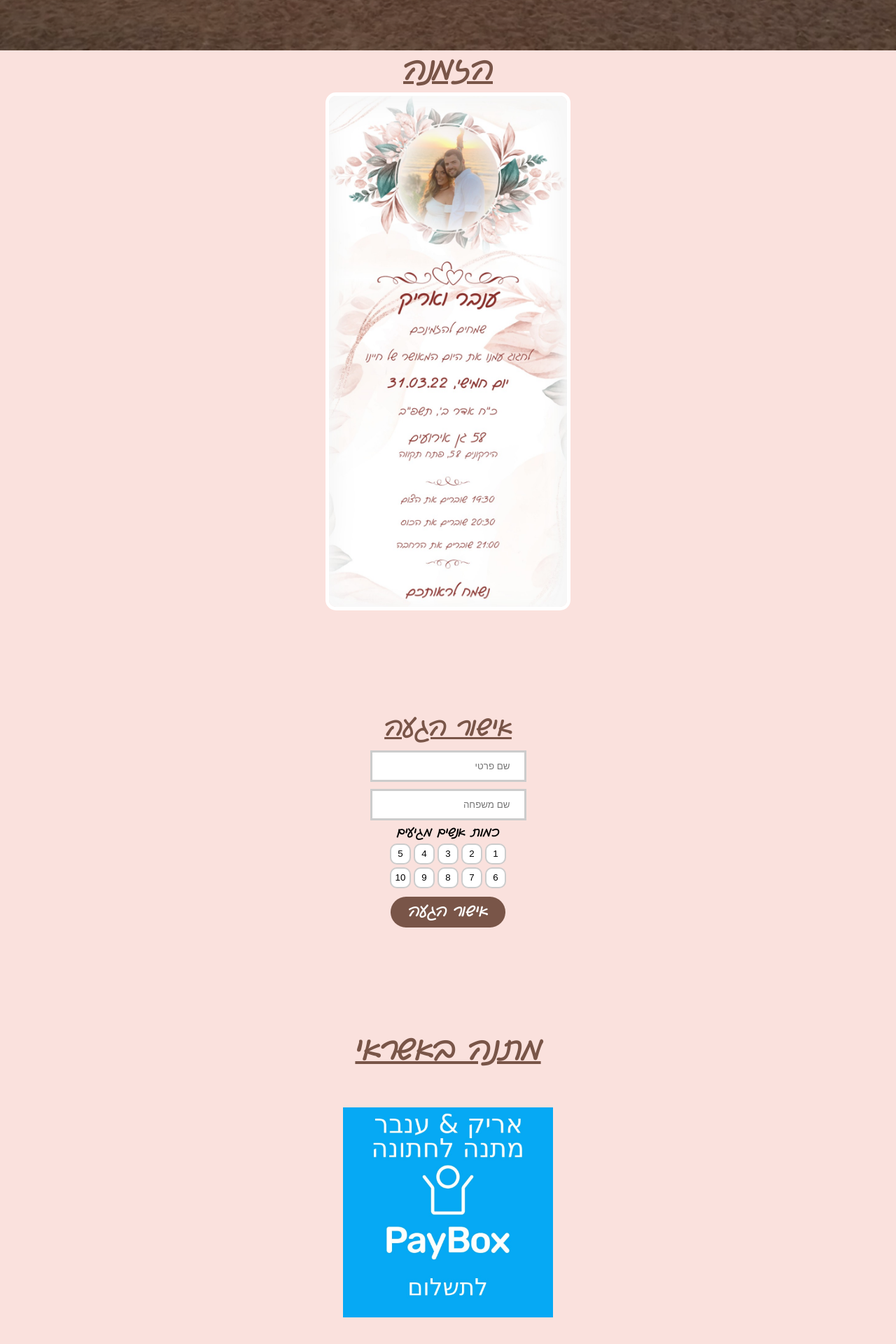
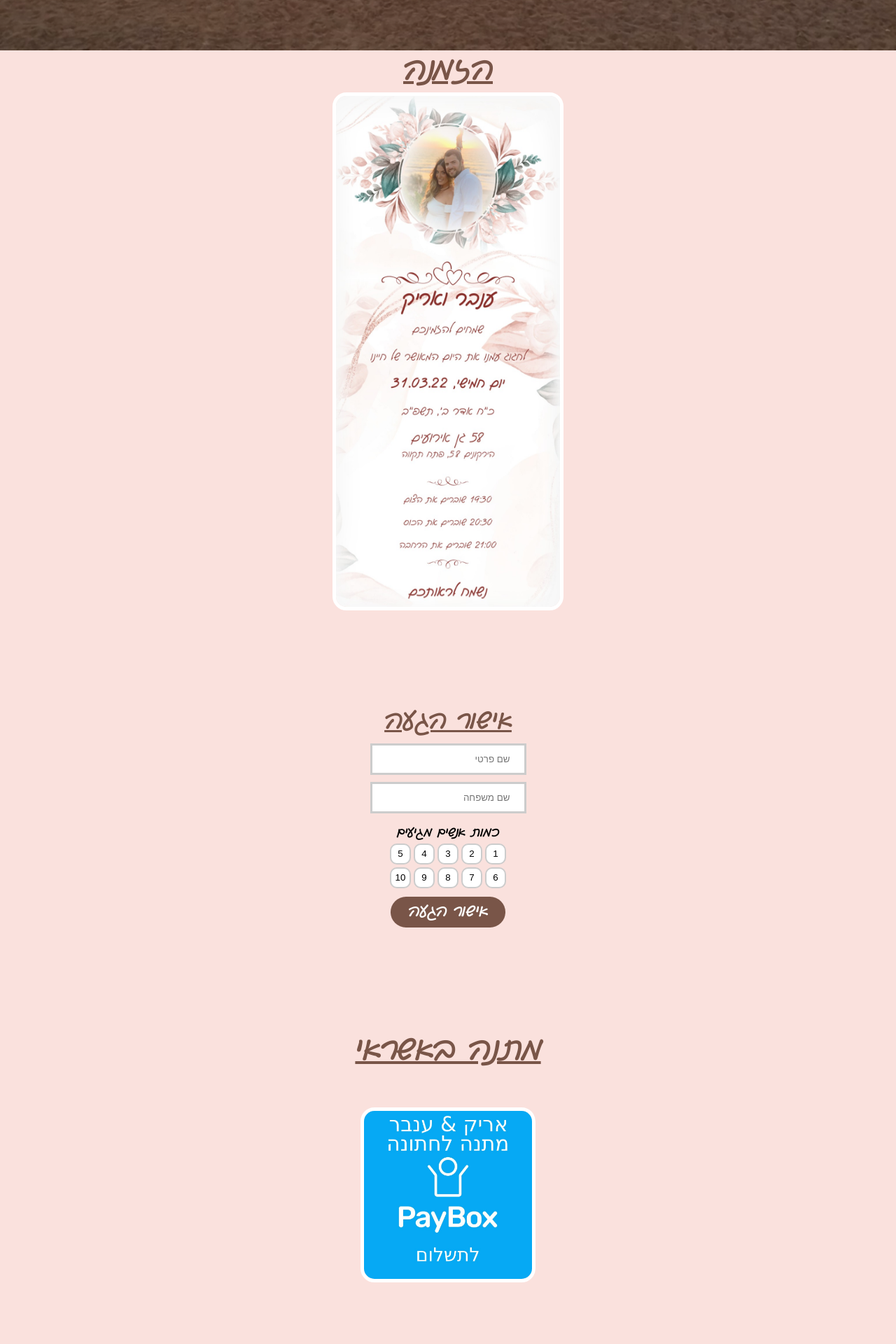
Before and after one commit to arikz-tech/RSVP, a React (Create React App) app: page / in a window 1280 px wide. Shown: the part 728-2648 px from the top of the page at 70% size. Built offline with nearby package versions, Linux system fonts and the light colour scheme; a web font is replaced by a local one.

Commit message:
last commit

```diff
--- a/src/componenets/GiftSection/GiftSectionElements.js
+++ b/src/componenets/GiftSection/GiftSectionElements.js
@@ -41,6 +41,8 @@ export const Link = styled.a`
   margin-top: 50px;
 `;
 export const Image = styled.img`
-  width: 300px;
-  height: 300px;
+  border: 5px solid #fff;
+  border-radius: 20px;
+  width: 250px;
+  height: 250px;
 `;
--- a/src/componenets/Invitation/InvitationElements.js
+++ b/src/componenets/Invitation/InvitationElements.js
@@ -40,7 +40,7 @@ export const H1 = styled.h1`
 
 export const Image = styled.img`
   border: 5px solid #fff;
-  border-radius: 15px;
-  width: 350px;
+  border-radius: 20px;
+  width: 330px;
   height: 800px;
 `;
--- a/src/componenets/MapSection/MapElements.js
+++ b/src/componenets/MapSection/MapElements.js
@@ -24,6 +24,7 @@ export const MapSectionContainer = styled.div`
 
 export const H1 = styled.h1`
   color: ${colors.primary};
+  font-size: 40px;
   text-decoration: underline;
   font-family: hebfont;
   direction: rtl;
@@ -39,6 +40,7 @@ export const H1 = styled.h1`
 export const H2 = styled.h2`
   color: ${colors.primary};
   margin-top: 10px;
+  text-decoration: underline;
   direction: rtl;
   font-family: hebfont;
   font-weight: bold;
--- a/src/componenets/MapSection/index.js
+++ b/src/componenets/MapSection/index.js
@@ -6,13 +6,13 @@ const MapSection = () => {
   return (
     <MapSectionContainer id="map">
       <H1>ניווט לאולם</H1>
+      <a href="https://waze.com/ul?ll=32.11315664%2C34.90421891&navigate=yes">
+        <img src={wazeImage} width={100} height={100} alt="waze navigation" />
+      </a>
       <H2>הסעות:</H2>
       <H3>קרית גת - רחבת השוק בשעה 18:45</H3>
       <H3>כרמיאל - רחבת העירייה בשעה 18:30</H3>
-      <a href="https://waze.com/ul?ll=32.11315664%2C34.90421891&navigate=yes">
-        <img src={wazeImage} width={100} height={100} alt="waze navigation" />
-      </a>
-      <H3>מפה:</H3>
+      <H2>מפה:</H2>
       <iframe
         title="58"
         width="90%"
--- a/src/componenets/RsvpSection/RsvpElements.js
+++ b/src/componenets/RsvpSection/RsvpElements.js
@@ -70,6 +70,7 @@ export const ButtonsContainer = styled.div`
 
 export const LabelContainer = styled.div`
   display: block;
+  margin-top: 10px;
   align-items: center;
   justify-content: center;
 `;
```
